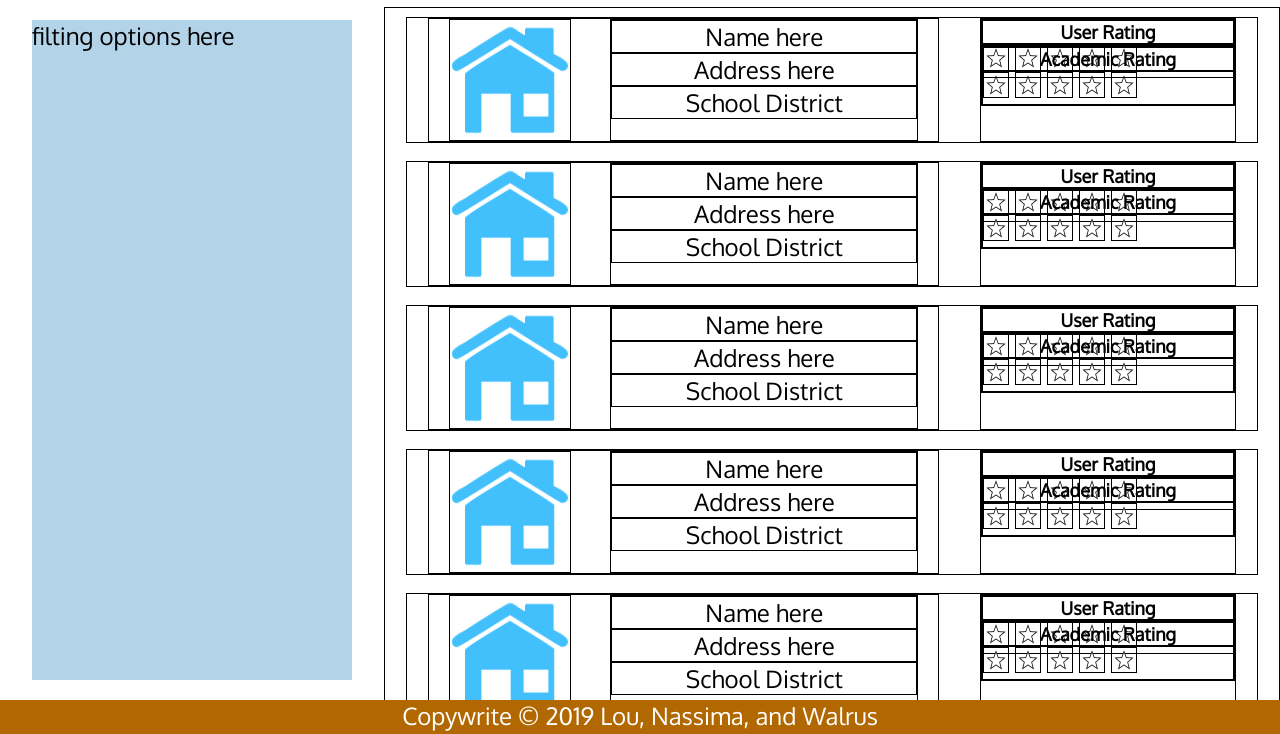
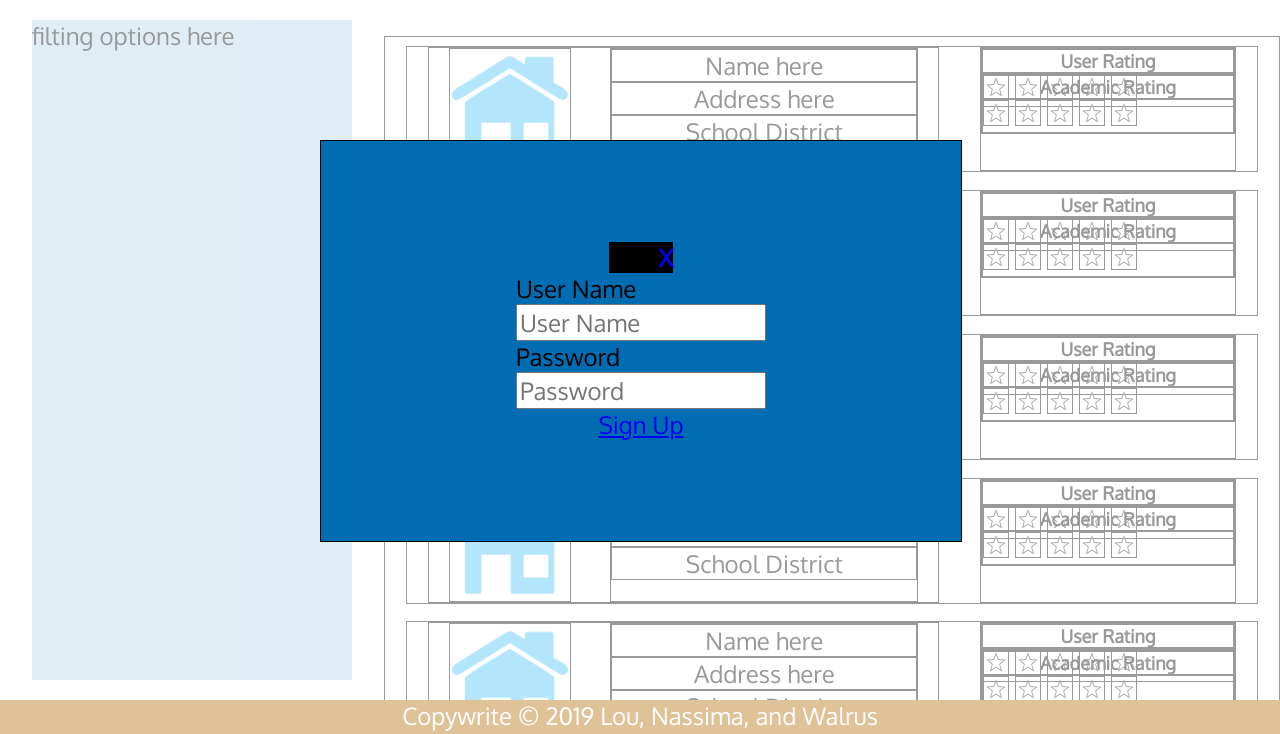
Before and after one commit to nassBouz/Project1--sCool, a website: page views/index.html in a window 1280 px wide. Both pictures are taken after a click on the link "Login". Shown: the part 60-794 px from the top of the page. Drawn offline with nearby package versions, Linux system fonts and the light colour scheme.

Commit message:
added signin function and associated styling/html

```diff
--- /dev/null
+++ b/public/scripts/signin.js
@@ -0,0 +1,31 @@
+$(document).ready(function () {
+
+    $('#login').on('click', function(e) {
+        $('#signin-lightbox').empty();
+        $('#signin-lightbox').html(`
+            <div id="signin-wrapper">
+                <a id="signin-close" href="#">X</a>
+                <form>
+                    <p>User Name</p>
+                    <input type="text" name="username" value="" placeholder="User Name">
+                    <p>Password</p>
+                    <input type="text" name="password" value="" placeholder="Password">
+                </form>
+            <a href="#">Sign Up</a>
+        </div>`)
+        $('#signin-lightbox').fadeToggle();
+
+        $('#signin-close').on('click', function(e) {
+            $('#signin-lightbox').fadeToggle();
+            console.log("beep")
+        });
+    });
+});
+
+// $(document).on('click',function(e) {
+//     if (!$(e.target).closest $('#signin-wrapper').closest()) {
+//         $('#signin-lightbox').fadeToggle().empty();
+//         console.log("beep")
+//         }
+//     })
+// })
--- a/public/styles/index.css
+++ b/public/styles/index.css
@@ -55,11 +55,11 @@ aside {
     }
 
     .listings-wrapper:first-child {
-        margin-top: 7.5%;
+        margin-top: 7.5vw;
     }
 
     .listings-wrapper:last-child {
-        margin-bottom: 5%;
+        margin-bottom: 5vw;
     }
 
     .listing {
--- a/public/styles/styles.css
+++ b/public/styles/styles.css
@@ -89,3 +89,42 @@ footer p {
     border: none;
     color: white;
 }
+
+/* Signin */
+
+#signin-lightbox {
+    z-index: 10;
+    position: fixed;
+    margin: 0 auto;
+    width: 100%;
+    height: 100%;
+    top: 0%;
+    left: 0%;
+    background-color: rgba(255,255,255,.6);
+    display: none;
+}
+
+
+#signin-wrapper {
+    z-index: 20;
+    display: flex;
+    justify-content: center;
+    flex-direction: column;
+    align-items: center;
+    width: 50%;
+    height: 50%;
+    background-color: #006DB2;
+    border: 1px solid black;
+    position: absolute;
+    left: 25%;
+    top: 25%;
+
+}
+
+#signin-close {
+    text-align: right;
+    background-color: black;
+    font-weight: bold;
+    text-decoration: none;
+    width: 10%;
+}
--- a/views/index.html
+++ b/views/index.html
@@ -7,15 +7,28 @@
     <link rel="stylesheet" href="../public/styles/styles.css">
     <link rel="stylesheet" href="../public/styles/index.css">
     <link href="https://fonts.googleapis.com/css?family=Noto+Serif|Oxygen" rel="stylesheet">
+    <script src="https://ajax.googleapis.com/ajax/libs/jquery/3.3.1/jquery.min.js"></script>
+    <script src="../public/scripts/signin.js"></script>
     <title>sCool</title>
 </head>
 <body>
+    <div id="signin-lightbox">
+        <div id="signin-wrapper">
+            <form>
+                <p>User Name</p>
+                <input type="text" name="username" value="" placeholder="User Name">
+                <p>Password</p>
+                <input type="text" name="password" value="" placeholder="Password">
+            </form>
+            <a href="#">Sign Up</a>
+        </div>
+    </div>
     <header>
         <div class="header-logo">
             <h1>sCool</h1>
             <nav>
-                <a href="#">About</a>
-                <a href="#">Login</a>
+                <a id="about" href="#">About</a>
+                <a id="login" href="#">Login</a>
             </nav>
     </header>
     <main>
```
Also changed, not shown: views/signin.html (added, +9 -0 lines).
